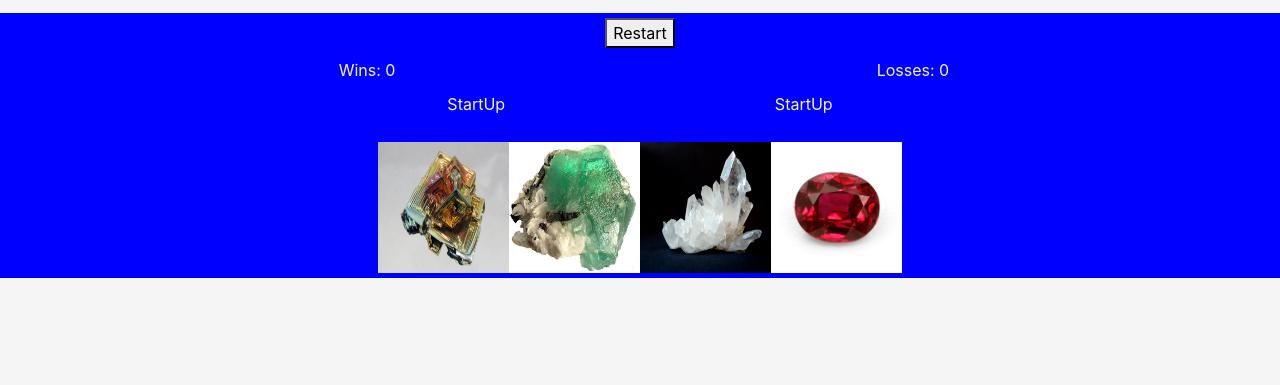
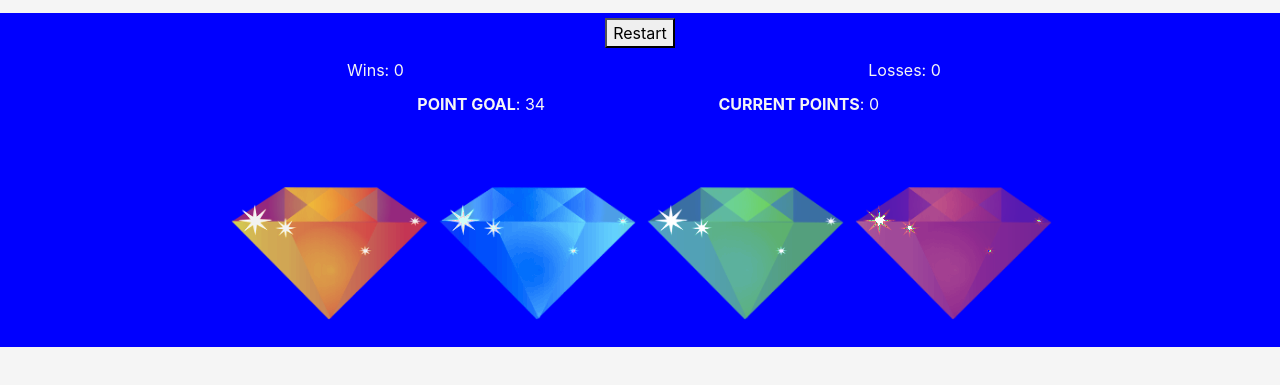
Before and after one commit to johnstuart670/week-4-game, a plain HTML site: page index.html in a window 1280 px wide. Shown: the part 107-492 px from the top of the page. Drawn offline with nearby package versions, Linux system fonts and the light colour scheme.

Commit message:
new nice gems and minor flex edits on the gem class

```diff
--- a/assets/css/style.css
+++ b/assets/css/style.css
@@ -21,9 +21,11 @@ body {
 .crystalKeeper {
 	background-color: blue;
 	color:whitesmoke;
+	padding: 5px;
+	margin:0px;
 }
 
-.button.crystalClass {
-	background-color: whitesmoke;
-	width: 10%;
+.crystalClass {
+	max-width: 45%;
+	margin:0px 4px 0px 4px;
 }
--- a/assets/javascript/game.js
+++ b/assets/javascript/game.js
@@ -27,6 +27,8 @@ uniqueValues();
 	$("#currentScore").html("<strong>CURRENT POINTS</strong>:     " + counter);
 	console.log(values, goalNumber);
 };
+
+reset();
 
 // OnClick events
 $("#crystalOne").click(function () {
--- a/index.html
+++ b/index.html
@@ -34,10 +34,10 @@
 	<p id = "currentScore" class="col-md-3">StartUp</p>
 </div>
 <div class="row crystalKeeper">
-	<img id = "crystalOne" class = "button crystalClass" src="./assets/images/crystalOne.jpg">
-	<img id = "crystalTwo" class = "button crystalClass" src="./assets/images/crystalTwo.jpg">
-	<img id = "crystalThree" class = "button crystalClass" src="./assets/images/crystalThree.jpg">
-	<img id = "crystalFour" class = "button crystalClass" src="./assets/images/crystalFour.jpeg">
+	<img id = "crystalOne" class = "crystalClass" src="./assets/images/crystalOne.png">
+	<img id = "crystalTwo" class = "crystalClass" src="./assets/images/crystalTwo.png">
+	<img id = "crystalThree" class = "crystalClass" src="./assets/images/crystalThree.png">
+	<img id = "crystalFour" class = "crystalClass" src="./assets/images/crystalFour.png">
 </div>
 </body>
 
```
Also changed, not shown: assets/images/crystalFour.jpeg (deleted), assets/images/crystalFour.png (added), assets/images/crystalOne.jpg (deleted), assets/images/crystalOne.png (added), assets/images/crystalThree.jpg (deleted), assets/images/crystalThree.png (added), assets/images/crystalTwo.jpg (deleted), assets/images/crystalTwo.png (added).
